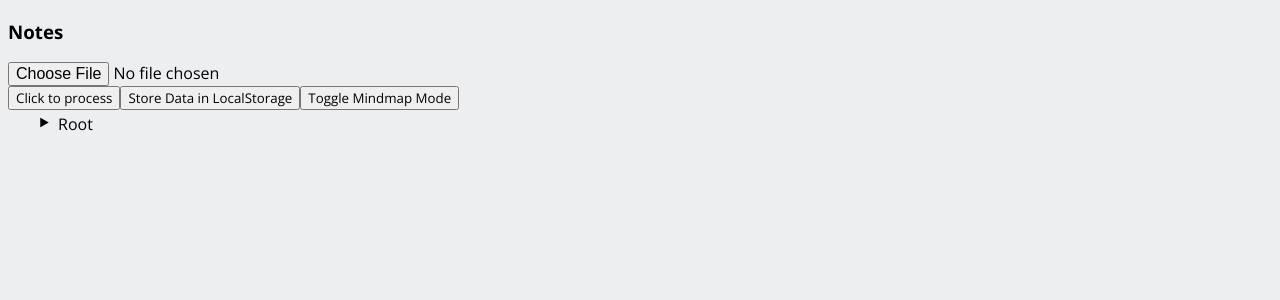
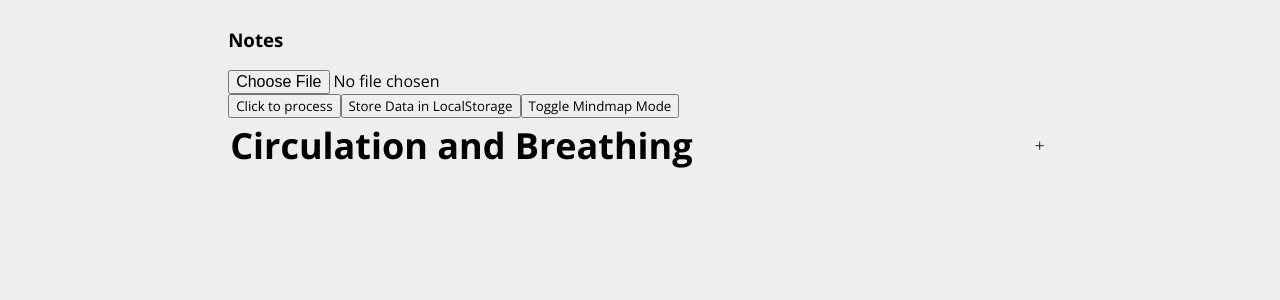
Before and after one commit to yiheinchai/graph-notes, a React (Create React App) app: page / in a window 1280 px wide. Both pictures are taken after a click on the button "Click to process". Shown: the top 300 px of the page. Built offline with nearby package versions, Linux system fonts and the light colour scheme.

Commit message:
localStorage handled in App.js, debouncing to reduce lag

```diff
--- a/src/App.css
+++ b/src/App.css
@@ -8,6 +8,10 @@
 
 :root {
   background-color: "#FAFBFC";
+  display: flex;
+  flex-flow: row;
+  justify-content: center;
+  width: 100vw;
 }
 
 input {
--- a/src/App.js
+++ b/src/App.js
@@ -29,6 +29,12 @@ const App = () => {
       setFileJSON(JSON.parse(storedNotes));
     }
   }, []);
+  useEffect(() => {
+    console.log("newfileJSON set!", newfileJSON);
+    if (newfileJSON) {
+      storeDatainLocalStorage(newfileJSON);
+    }
+  }, [newfileJSON]);
 
   const htmlProcessor = () => {
     const elementHierarchy = {
@@ -125,7 +131,7 @@ const App = () => {
         }
         return previous;
       },
-      [-1, { text: "Root", textHierarchy: 0, children: [] }]
+      [-1, { text: "Circulation and Breathing", hierarchyLevel: 0, children: [] }]
     );
 
     function insertSibilingInLatestAndDeepestDepths(object, data) {
@@ -190,17 +196,22 @@ const App = () => {
   };
 
   const objectExtractor = (object, parentObject, mindMapMode) => {
-    if (object.textHierarchy < 1) {
+    if (object.hierarchyLevel < 1) {
+      console.log("root text", object.text, object.hierarchyLevel);
       return (
         <ListText
           mindMapMode={mindMapMode}
-          expandable={false}
+          expandable={true}
           text={object.text}
           object={object}
           parentObject={parentObject ? parentObject : object}
-          textHierarchy={object.hierarchyLevel}
+          hierarchyLevel={object.hierarchyLevel}
           modifyParentObject={setNewFileJSON}
-        />
+        >
+          {object.children.map((child) => {
+            return objectExtractor(child, object, mindMapMode);
+          })}
+        </ListText>
       );
     }
     if (object?.children?.length === 0 || !object?.children?.length)
@@ -211,7 +222,7 @@ const App = () => {
           text={object.text}
           object={object}
           parentObject={parentObject ? parentObject : object}
-          textHierarchy={object.hierarchyLevel}
+          hierarchyLevel={object.hierarchyLevel}
         />
       );
     return (
@@ -221,7 +232,7 @@ const App = () => {
         text={object.text}
         object={object}
         parentObject={parentObject ? parentObject : object}
-        textHierarchy={object.hierarchyLevel}
+        hierarchyLevel={object.hierarchyLevel}
       >
         {object.children.map((child) => {
           return objectExtractor(child, object, mindMapMode);
--- a/src/components/ListText.js
+++ b/src/components/ListText.js
@@ -1,23 +1,22 @@
-import { useEffect, useState, useRef, useLayoutEffect } from "react";
-import React from "react";
+import React, { useEffect, useState } from "react";
+import { storeDatainLocalStorage } from "../App";
 import styles from "./ListText.module.css";
-import { IoAddOutline } from "react-icons/io5";
 import AddButton from "./ui/buttons/AddButton";
-import { storeDatainLocalStorage } from "../App";
 
-function getTextStyles(textHierarchy) {
-  if (textHierarchy === 1) return styles["text__hierarchy_1"];
-  if (textHierarchy === 2) return styles["text__hierarchy_2"];
-  if (textHierarchy === 3) return styles["text__hierarchy_3"];
+function getTextStyles(hierarchyLevel) {
+  if (hierarchyLevel === 0) return styles["text__hierarchy_0"];
+  if (hierarchyLevel === 1) return styles["text__hierarchy_1"];
+  if (hierarchyLevel === 2) return styles["text__hierarchy_2"];
+  if (hierarchyLevel === 3) return styles["text__hierarchy_3"];
 }
-function getTextCardStyles(textHierarchy) {
-  if (textHierarchy === 1) return styles["text__card__hierarchy_1"];
-  if (textHierarchy === 2) return styles["text__card__hierarchy_2"];
-  if (textHierarchy === 3) return styles["text__card__hierarchy_3"];
+function getTextCardStyles(hierarchyLevel) {
+  if (hierarchyLevel === 1) return styles["text__card__hierarchy_1"];
+  if (hierarchyLevel === 2) return styles["text__card__hierarchy_2"];
+  if (hierarchyLevel === 3) return styles["text__card__hierarchy_3"];
 }
 
-function isLargeHeader(textHierarchy) {
-  if (textHierarchy < 4) return true;
+function isLargeHeader(hierarchyLevel) {
+  if (hierarchyLevel < 4) return true;
 }
 
 const ListText = (props) => {
@@ -33,40 +32,65 @@ const ListText = (props) => {
   //   });
   // }, textValue);
 
-  const firstUpdate = useRef(true);
-  useLayoutEffect(() => {
-    if (firstUpdate.current) {
-      firstUpdate.current = false;
+  useEffect(() => {
+    // debouncing updates to prevent lags
+    const timeoutId = setTimeout(() => {
+      if (typeof props.modifyParentObject !== "function") {
+        console.log("name:", props.text, "handler not a function!", props.hierarchyLevel);
         return;
       }
-    if (typeof props.modifyParentObject !== "function") return;
-    console.log(props.textHierarchy, "mutation!");
-    props.modifyParentObject((previous) => {
+
+      if (props.hierarchyLevel === 0) {
+        const copyofObject = JSON.parse(JSON.stringify(props.object));
+        copyofObject.text = textValue;
+        props.modifyParentObject(copyofObject);
+        return;
+      }
+
+      if (props.hierarchyLevel > 0) {
         const copyofParent = JSON.parse(JSON.stringify(props.parentObject));
-      copyofParent.children[props.childIndex].text = textValue;
-      console.log(copyofParent);
-      return copyofParent;
-    });
+        copyofParent.children[props.childIndex || 0].text = textValue;
+        console.log("name:", props.text, copyofParent, "mutation!", props.hierarchyLevel);
+        props.modifyParentObject(copyofParent);
+      }
+    }, 2000);
+
+    return () => clearTimeout(timeoutId);
   }, [textValue]);
 
-  useLayoutEffect(() => {
-    if (firstUpdate.current) {
-      firstUpdate.current = false;
+  useEffect(() => {
+    const timeoutId = setTimeout(() => {
+      if (typeof props.modifyParentObject !== "function") {
+        console.log("name:", props.text, "handler not a function!", props.hierarchyLevel);
         return;
       }
-    if (props.textHierarchy === 0) {
+      console.log(
+        "name:",
+        props.text,
+        parentObject,
+        "parent mutations",
+        props.hierarchyLevel,
+        "child index",
+        props.childIndex
+      );
+
+      if (props.hierarchyLevel === 0) {
+        console.log(props.hierarchyLevel);
+        props.modifyParentObject(parentObject);
+        console.log(props.modifyParentObject);
+        return;
       }
-    if (typeof props.modifyParentObject !== "function") return;
-    console.log(props.textHierarchy, "parent mutation!");
-    console.log(parentObject);
-    props.modifyParentObject((previous) => {
+      if (props.hierarchyLevel > 0) {
         const copyofParent = JSON.parse(JSON.stringify(props.parentObject));
         copyofParent.children[props.childIndex] = parentObject;
-      if (props.textHierarchy === 1) {
-        storeDatainLocalStorage(copyofParent);
+        // if (props.hierarchyLevel === 1) {
+        //   storeDatainLocalStorage(copyofParent);
+        // }
+        props.modifyParentObject(copyofParent);
       }
-      return copyofParent;
-    });
+    }, 2000);
+
+    return () => clearTimeout(timeoutId);
   }, [parentObject]);
 
   // Guard to prevent rendering text with no length
@@ -82,9 +106,8 @@ const ListText = (props) => {
   });
 
   return (
-    <div className={!isLargeHeader(props.textHierarchy) && styles.container}>
-      {props.textHierarchy === 1 && console.log(parentObject)}
-      {!isLargeHeader(props.textHierarchy) && (
+    <div className={!isLargeHeader(props.hierarchyLevel) ? styles.container : ""}>
+      {!isLargeHeader(props.hierarchyLevel) && (
         <div className={styles["document__toggle"]}>
           <div
             className={styles["icon__wrapper"]}
@@ -110,12 +133,12 @@ const ListText = (props) => {
         <div
           className={`${
             props.mindMapMode ? styles["text__card_mindmap"] : styles["text__card_document"]
-          } ${getTextCardStyles(props.textHierarchy)}`}
+          } ${getTextCardStyles(props.hierarchyLevel)}`}
         >
           <div
             className={`${props.mindMapMode ? styles["text_mindmap"] : styles["text_document"]} ${
               props.expandable && styles["text_expandable"]
-            } ${!props.mindMapMode && getTextStyles(props.textHierarchy)}
+            } ${!props.mindMapMode && getTextStyles(props.hierarchyLevel)}
             `}
           >
             <input
@@ -125,7 +148,7 @@ const ListText = (props) => {
               }}
               value={textValue}
             />
-            {isLargeHeader(props.textHierarchy) && <AddButton onClickHandler={setShowContent} />}
+            {isLargeHeader(props.hierarchyLevel) && <AddButton onClickHandler={setShowContent} />}
           </div>
         </div>
         {showContent && (
--- a/src/components/ListText.module.css
+++ b/src/components/ListText.module.css
@@ -50,6 +50,10 @@
 .text_expandable {
 }
 
+.text__hierarchy_0 {
+  font-weight: 700;
+  font-size: 2.25rem;
+}
 .text__hierarchy_1 {
   font-weight: 600;
   font-size: 1.875rem;
```
Lines whose indentation alone changed are shown as unchanged.
